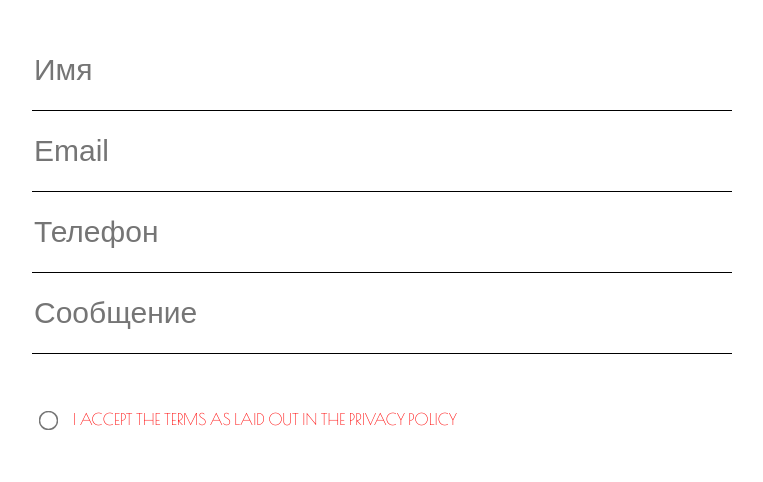
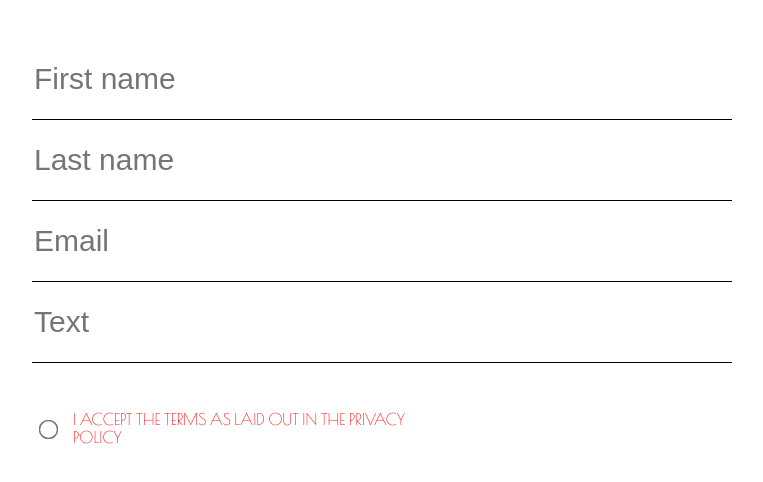
Before and after one commit to ViktorSpivak/psychology, a React (Create React App) app: page /askMe in a window 1280 px wide. Shown: the part 154-636 px from the top of the page, without its empty margins (258-1021 px from the left). Built offline with nearby package versions, Linux system fonts and the light colour scheme.

Commit message:
new name

```diff
--- a/src/components/app/App.jsx
+++ b/src/components/app/App.jsx
@@ -1,7 +1,7 @@
-import React from "react";
-import { Route, Switch } from "react-router-dom";
+import React, { useState, useEffect } from "react";
+import { Route, Switch, useRouteMatch, useLocation } from "react-router-dom";
 import HomePage from "../homepage/HomePage";
-import { Contacts } from "../contacts/Contacts";
+// import { Contacts } from "../contacts/Contacts";
 // import ForWhom from "../forwhom/ForWhom";
 import Menu from "../menu/Menu";
 import { Game } from "../game/Game";
@@ -15,29 +15,74 @@ import SocialLinks from "../socialLinks/SocialLinks";
 import { MiddlePage } from "../middlepage/Middlepage";
 // import Specialization from "../specialization/Specialization";
 import { PropositionWindow } from "../propositionWindow/PropositionWindow";
-// import { CSSTransition } from "react-transition-group";
 
 import style from "./app.module.css";
+// import HowItWorks from "../howItWorks/HowItWorks";
 
 export const App = () => {
+  // const [matchHome, setMatchHome] = useState(false);
+  // const match = useLocation();
+  // console.log(matchHome);
+  // useEffect(() => {
+  //   setMatchHome(false);
+  // }, []);
+  // console.log(matchHome);
+  // setMatchHome(false);
   return (
     <div className={style.container}>
-      <PropositionWindow />
+      {/* <PropositionWindow /> */}
+
       <Switch>
-        <Route path="/" exact component={HomePage}></Route>
-        <Route path="/socialLinks" component={SocialLinks}></Route>
-        <Route path="/menu" component={Menu}></Route>
-        <Route path="/game" component={Game}></Route>
-
-        <Route path="/mystory" component={MiddlePage}></Route>
-        <Route path="/specialization" component={MiddlePage}></Route>
+        {/* <Route path="/" exact>
+          <HomePage />
+        </Route> */}
+        <Route path="/socialLinks">
+          <SocialLinks />
+        </Route>
+        <Route path="/menu">
+          <Menu />
+        </Route>
+        <Route path="/game">
+          <Game />
+        </Route>
+        <Route
+          path={[
+            "/mystory",
+            "/specialization",
+            "/contacts",
+            "/howItWorks",
+            "/watch",
+            // "/askme",
+          ]}
+        >
+          <MiddlePage post={<PropositionWindow />} />
+        </Route>
+        {/* <Route path="/specialization">
+          <MiddlePage />
+        </Route> */}
         {/* <Route path="/forwhom" component={ForWhom}></Route> */}
-        <Route path="/contacts" component={MiddlePage}></Route>
-        <Route path="/howItWorks" component={MiddlePage}></Route>
-        <Route path="/watch" component={MiddlePage}></Route>
-        {/* <Route path="/read" component={Read}></Route> */}
-        <Route path="/askme" component={AskMe}></Route>
-        <Route component={HomePage}></Route>
+        {/* <Route path="/contacts">
+          <MiddlePage />
+        </Route> */}
+        {/* <Route path="/howItWorks">
+          <MiddlePage />
+        </Route> */}
+        {/* <Route path="/watch">
+          <MiddlePage />
+        </Route> */}
+        <Route path="/askMe">
+          <AskMe />
+        </Route>
+        <Route
+        // children={() => {
+        //   console.log("ccc");
+        //   setMatchHome(true);
+        //   return <HomePage />;
+        // }}
+        >
+          <HomePage />
+          {/* <PropositionWindow homepage={true} /> */}
+        </Route>
       </Switch>
     </div>
   );
--- a/src/components/askMe/AskMe.jsx
+++ b/src/components/askMe/AskMe.jsx
@@ -1,82 +1,180 @@
 import React, { useState } from "react";
+import { Formik, Field, Form, ErrorMessage } from "formik";
+import * as Yup from "yup";
 import style from "./askme.module.css";
 
+// export const AskMe = () => {
+//   const [name, setName] = useState("");
+//   const [mail, setMail] = useState("");
+//   const [phone, setPhone] = useState("");
+//   const [massage, setMassage] = useState("");
+//   const [accept, setAccept] = useState(false);
+
+//   const handleSubmit = () => {};
+
+//   return (
+//     <div className={style.useful}>
+//       <form
+//         type="submit"
+//         onSubmit={handleSubmit}
+//         className={style.useful__Form}
+//       >
+//         <h1 className={style.useful__title}>
+//           Чем я могу быть полезна для Вас&nbsp;?
+//         </h1>
+//         <input
+//           type="text"
+//           value={name}
+//           name="name"
+//           onChange={(ev) => setName(ev.target.value)}
+//           className={style.useful__input}
+//           autoComplete="off"
+//           placeholder="Имя"
+//         ></input>
+//         <div className={style.line}></div>
+//         <input
+//           type="text"
+//           name="mail"
+//           value={mail}
+//           onChange={(ev) => setMail(ev.target.value)}
+//           className={style.useful__input}
+//           autoComplete="off"
+//           placeholder="Email"
+//         ></input>
+//         <div className={style.line}></div>
+//         <input
+//           type="text"
+//           name="phone"
+//           value={phone}
+//           onChange={(ev) => setPhone(ev.target.value)}
+//           className={style.useful__input}
+//           autoComplete="off"
+//           placeholder="Телефон"
+//         ></input>
+//         <div className={style.line}></div>
+//         <input
+//           type="text"
+//           name="massage"
+//           value={massage}
+//           onChange={(ev) => setMassage(ev.target.value)}
+//           className={style.useful__input}
+//           autoComplete="off"
+//           placeholder="Сообщение"
+//         ></input>
+//         <div className={style.line}></div>
+//         <div className={style.useful__acceptBlock}>
+//           <div className={style.useful__acceptCheckBox}>
+//             <input
+//               type="radio"
+//               id="radioButton"
+//               checked={accept}
+//               onClick={() => setAccept(!accept)}
+//               readOnly
+//               className={style.useful__acceptInput}
+//             ></input>
+//             <p
+//               className={
+//                 accept
+//                   ? style.useful__acceptTextIsActive
+//                   : style.useful__acceptText
+//               }
+//             >
+//               <a
+//                 href="/"
+//                 target="blank"
+//                 rel="noopener noreferrer"
+//                 className={style.useful__acceptLink}
+//               >
+//                 I accept the terms as laid out in the privacy policy
+//               </a>
+//             </p>
+//           </div>
+//           <div className={style.useful__acceptSubmit}>
+//             <p className={style.useful__acceptSubmitText}>SUBMIT</p>
+//             <span>&#10230;</span>
+//           </div>
+//         </div>
+//       </form>
+//     </div>
+//   );
+// };
 export const AskMe = () => {
-  const [name, setName] = useState("");
-  const [mail, setMail] = useState("");
-  const [phone, setPhone] = useState("");
-  const [massage, setMassage] = useState("");
   const [accept, setAccept] = useState(false);
+  return (
+    <div className={style.container}>
+      <div className={style.wrapper}>
+        <Formik
+          initialValues={{ firstName: "", lastName: "", email: "", text: "" }}
+          validationSchema={Yup.object({
+            firstName: Yup.string()
+              .max(15, "Must be 15 characters or less")
+              .required("Required"),
+            lastName: Yup.string()
+              .max(20, "Must be 20 characters or less")
+              .required("Required"),
+            email: Yup.string()
+              .email("Invalid email address")
+              .required("Required"),
+            text: Yup.string()
+              .max(200, "Must be 200 characters or less")
+              .required("Required"),
+          })}
+          onSubmit={(values, { setSubmitting }) => {
+            setTimeout(() => {
+              alert(JSON.stringify(values, null, 2));
+              setSubmitting(false);
+            }, 400);
+          }}
+        >
+          <Form name="askForm" className={style.form}>
+            <Field
+              name="firstName"
+              type="text"
+              className={style.input}
+              placeholder="First name"
+            />
+            <ErrorMessage name="firstName" />
 
-  const handleSubmit = () => {};
+            <div className={style.line}></div>
+            <Field
+              name="lastName"
+              type="text"
+              className={style.input}
+              placeholder="Last name"
+            />
+            <ErrorMessage name="lastName" />
 
-  return (
-    <div className={style.useful}>
-      <form
-        type="submit"
-        onSubmit={handleSubmit}
-        className={style.useful__Form}
-      >
-        <h1 className={style.useful__title}>
-          Чем я могу быть полезна для Вас&nbsp;?
-        </h1>
-        <input
+            <div className={style.line}></div>
+            <Field
+              name="email"
               type="text"
-          value={name}
-          name="name"
-          onChange={(ev) => setName(ev.target.value)}
-          className={style.useful__input}
-          autoComplete="off"
-          placeholder="Имя"
-        ></input>
+              className={style.input}
+              placeholder="Email"
+            />
+            <ErrorMessage name="email" />
+
             <div className={style.line}></div>
-        <input
+            <Field
+              name="text"
               type="text"
-          name="mail"
-          value={mail}
-          onChange={(ev) => setMail(ev.target.value)}
-          className={style.useful__input}
-          autoComplete="off"
-          placeholder="Email"
-        ></input>
+              className={style.input}
+              placeholder="Text"
+            />
+            <ErrorMessage name="text" />
             <div className={style.line}></div>
-        <input
-          type="text"
-          name="phone"
-          value={phone}
-          onChange={(ev) => setPhone(ev.target.value)}
-          className={style.useful__input}
-          autoComplete="off"
-          placeholder="Телефон"
-        ></input>
-        <div className={style.line}></div>
-        <input
-          type="text"
-          name="massage"
-          value={massage}
-          onChange={(ev) => setMassage(ev.target.value)}
-          className={style.useful__input}
-          autoComplete="off"
-          placeholder="Сообщение"
-        ></input>
-        <div className={style.line}></div>
-        <div className={style.useful__acceptBlock}>
-          <div className={style.useful__acceptCheckBox}>
+          </Form>
+        </Formik>
+        <div className={style.acceptBlock}>
+          <div className={style.acceptCheckBox}>
             <input
               type="radio"
               id="radioButton"
               checked={accept}
               onClick={() => setAccept(!accept)}
               readOnly
-              className={style.useful__acceptInput}
+              className={style.acceptInput}
             ></input>
-            <p
-              className={
-                accept
-                  ? style.useful__acceptTextIsActive
-                  : style.useful__acceptText
-              }
-            >
+            <p className={accept ? style.acceptTextIsActive : style.acceptText}>
               <a
                 href="/"
                 target="blank"
@@ -87,12 +185,17 @@ export const AskMe = () => {
               </a>
             </p>
           </div>
-          <div className={style.useful__acceptSubmit}>
+          {accept && (
+            <button type="submit" form="askForm" className={style.submitBtn}>
+              Submit<span>&#10230;</span>
+            </button>
+          )}
+          {/* <div className={style.useful__acceptSubmit}>
           <p className={style.useful__acceptSubmitText}>SUBMIT</p>
           <span>&#10230;</span>
+        </div> */}
         </div>
       </div>
-      </form>
     </div>
   );
 };
--- a/src/components/askMe/askme.module.css
+++ b/src/components/askMe/askme.module.css
@@ -1,13 +1,18 @@
+.container {
+  font-size: 14px;
+  display: flex;
+  justify-content: center;
+  align-items: center;
+  height: 100vh;
+}
 .line {
   height: 1px;
   background-color: black;
 }
-.useful {
-  margin: 0 auto;
-  width: 90%;
-}
-.useful__Form {
-  padding-top: 5vh;
+
+.form {
+  padding-left: 10px;
+  padding-right: 10px;
 }
 .useful__title {
   padding-bottom: 3vh;
@@ -15,7 +20,7 @@
 .useful__title {
   text-align: center;
 }
-.useful__input {
+.input {
   width: inherit;
   width: 100%;
   height: 10vh;
@@ -24,40 +29,44 @@
 
   font-size: 30px;
 }
-.useful__acceptBlock {
+.acceptBlock {
+  margin: 0 auto;
   height: 10vh;
   display: flex;
   flex-wrap: wrap;
-  justify-content: center;
+  justify-content: space-around;
   margin-top: 10px;
 }
-.useful__acceptText_modification {
+.acceptText_main {
   margin: 0;
   padding-left: 15px;
 }
 
-.useful__acceptInput {
+.acceptInput {
   transform: scale(1.5);
   margin-left: 10px;
 }
-.useful__acceptText {
+.acceptText {
   color: red;
-
-  composes: useful__acceptText_modification;
+  composes: acceptText_main;
 }
 
-.useful__acceptTextIsActive {
+.acceptTextIsActive {
   color: black;
-  composes: useful__acceptText_modification;
+  composes: acceptText_main;
 }
-.useful__acceptCheckBox {
+.acceptCheckBox {
   display: flex;
   align-items: center;
   margin-top: 30px;
+  width: 400px;
 }
-.useful__acceptSubmit {
+.submitBtn {
+  outline: none;
+  border: none;
+  background: none;
   margin-top: 30px;
-  composes: useful__acceptCheckBox;
+  cursor: pointer;
 }
 .useful__acceptSubmitText {
   padding-left: 10px;
@@ -71,23 +80,24 @@
 }
 
 @media (min-width: 768px) {
-  .useful {
+  .form {
+    padding: 0;
     width: 500px;
   }
   .useful__Form {
     margin-top: 15vh;
   }
-  .useful__acceptBlock {
+  .acceptBlock {
+    width: 500px;
     flex-wrap: nowrap;
     justify-content: space-between;
   }
-
-  .useful__acceptSubmit {
-    /* margin: 0; */
-  }
 }
 @media (min-width: 1024px) {
-  .useful {
+  .form {
+    width: 700px;
+  }
+  .acceptBlock {
     width: 700px;
   }
 }
--- a/src/components/contacts/Contacts.jsx
+++ b/src/components/contacts/Contacts.jsx
@@ -41,11 +41,11 @@ export const Contacts = () => {
         </span>
       </div>
       <div className={style.line}></div>
-      <div className={style.ask}>
+      {/* <div className={style.ask}>
         <Link to="/askMe" className={style.ask__link}>
           Ask me
         </Link>
-      </div>
+      </div> */}
     </div>
   );
 };
--- a/src/components/watch/Watch.jsx
+++ b/src/components/watch/Watch.jsx
@@ -9,14 +9,14 @@ export const Watch = () => {
         <source src="movie.ogg" type="video/ogg"></source>
         Your browser does not support the video tag.
       </video> */}
-      <iframe
+      {/* <iframe
         width="560"
         height="315"
         src="https://www.youtube.com/embed/Ds46EE-4DNs"
         frameborder="0"
         allow="accelerometer; autoplay; encrypted-media; gyroscope; picture-in-picture"
         allowfullscreen
-      ></iframe>
+      ></iframe> */}
       {/* <video
         width="320"
         height="240"
```
Also changed, not shown: src/components/middlepage/Middlepage.jsx (+19 -17 lines), src/components/propositionWindow/PropositionWindow.jsx (+23 -21 lines), src/components/propositionWindow/propositionWindow.module.css (+9 -13 lines), src/images/handsPhoto/google+mail+icon.png (added). Lines whose indentation alone changed are shown as unchanged.
